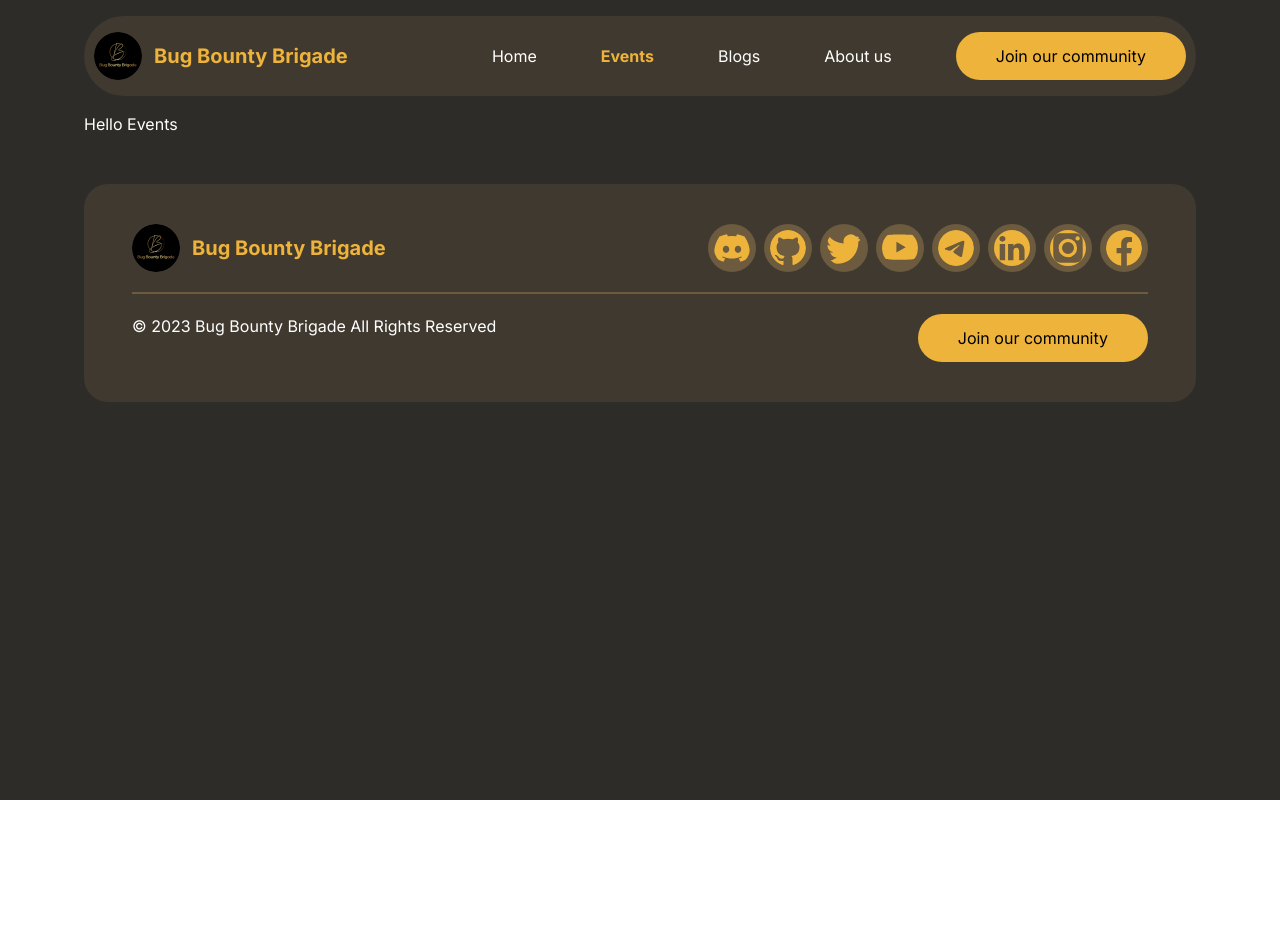
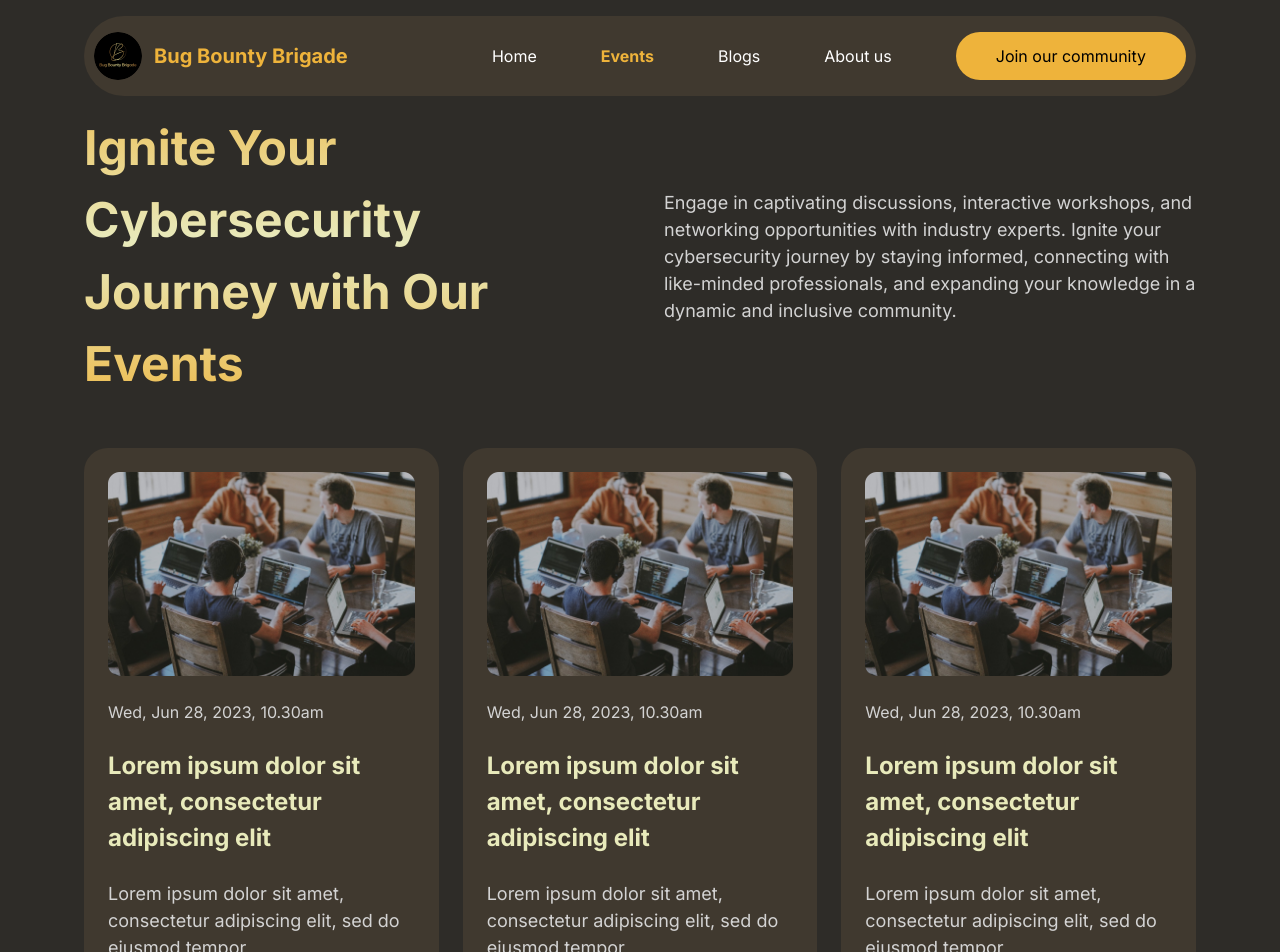
Before and after one commit to Bug-Bounty-Brigade/Bug-Bounty-Brigade-Main-Website, a Next.js app: page /events in a window 1280 px wide. Shown: the top 952 px of the page. Before the commit the page ends 800 px from the top, so only its background shows below. Built offline with nearby package versions, Linux system fonts and the light colour scheme.

Commit message:
Events page ✔️

```diff
--- a/app/events/page.tsx
+++ b/app/events/page.tsx
@@ -1,10 +1,105 @@
 import PageLayout from "@/components/PageLayout";
+import Image from "next/image";
 import React from "react";
+
+interface EventPosts {
+  image: string;
+  date: string;
+  title: string;
+  description: string;
+  attendeesCount: string;
+}
+
+const events: EventPosts[] = [
+  {
+    image: "/heroImage.png",
+    date: "Wed, Jun 28, 2023, 10.30am",
+    title: "Lorem ipsum dolor sit amet, consectetur adipiscing elit",
+    description:
+      "Lorem ipsum dolor sit amet, consectetur adipiscing elit, sed do eiusmod tempor",
+    attendeesCount: "Devon Miles | 122 attendees",
+  },
+  {
+    image: "/heroImage.png",
+    date: "Wed, Jun 28, 2023, 10.30am",
+    title: "Lorem ipsum dolor sit amet, consectetur adipiscing elit",
+    description:
+      "Lorem ipsum dolor sit amet, consectetur adipiscing elit, sed do eiusmod tempor",
+    attendeesCount: "Devon Miles | 122 attendees",
+  },
+  {
+    image: "/heroImage.png",
+    date: "Wed, Jun 28, 2023, 10.30am",
+    title: "Lorem ipsum dolor sit amet, consectetur adipiscing elit",
+    description:
+      "Lorem ipsum dolor sit amet, consectetur adipiscing elit, sed do eiusmod tempor",
+    attendeesCount: "Devon Miles | 122 attendees",
+  },
+  {
+    image: "/heroImage.png",
+    date: "Wed, Jun 28, 2023, 10.30am",
+    title: "Lorem ipsum dolor sit amet, consectetur adipiscing elit",
+    description:
+      "Lorem ipsum dolor sit amet, consectetur adipiscing elit, sed do eiusmod tempor",
+    attendeesCount: "Devon Miles | 122 attendees",
+  },
+  {
+    image: "/heroImage.png",
+    date: "Wed, Jun 28, 2023, 10.30am",
+    title: "Lorem ipsum dolor sit amet, consectetur adipiscing elit",
+    description:
+      "Lorem ipsum dolor sit amet, consectetur adipiscing elit, sed do eiusmod tempor",
+    attendeesCount: "Devon Miles | 122 attendees",
+  },
+  {
+    image: "/heroImage.png",
+    date: "Wed, Jun 28, 2023, 10.30am",
+    title: "Lorem ipsum dolor sit amet, consectetur adipiscing elit",
+    description:
+      "Lorem ipsum dolor sit amet, consectetur adipiscing elit, sed do eiusmod tempor",
+    attendeesCount: "Devon Miles | 122 attendees",
+  },
+];
 
 const Events = () => {
   return (
     <PageLayout>
-      <p>Hello Events</p>
+      <header className="flex gap-12 w-full items-center">
+        <h2 className="heading font-[700] w-full text-[48px]">
+          Ignite Your Cybersecurity Journey with Our Events
+        </h2>
+        <p className="text-[18px] font-[400] w-full text-color">
+          Engage in captivating discussions, interactive workshops, and
+          networking opportunities with industry experts. Ignite your
+          cybersecurity journey by staying informed, connecting with like-minded
+          professionals, and expanding your knowledge in a dynamic and inclusive
+          community.
+        </p>
+      </header>
+      <div className="grid grid-cols-3 gap-x-6 gap-y-12 justify-stretch w-full py-12">
+        {events.map((event, index) => (
+          <div
+            key={index}
+            className="bg-card flex flex-col rounded-[24px] p-6 gap-6"
+          >
+            <Image
+              src={event.image}
+              alt="event banner"
+              width={1000}
+              height={1000}
+              className="max-h-[14.75rem]"
+            />
+            <p className="text-color">{event.date}</p>
+            <p className="neutral text-[24px] font-[700]">{event.title}</p>
+            <p className="text-[18px] text-color">{event.description}</p>
+            <p className="text-[18px] text-color">{event.description}</p>
+            <p className="text-[18px] text-color">{event.attendeesCount}</p>
+            <button className="py-[12px] w-full font-[400] px-[40px] rounded-full text-black bg-[#EEB33B]">
+              Join our community
+            </button>
+          </div>
+        ))}
+      </div>
     </PageLayout>
   );
 };
--- a/app/page.tsx
+++ b/app/page.tsx
@@ -14,7 +14,7 @@ import {
 
 interface IconDetails {
   iconName: React.ReactNode;
-  link: String;
+  link: string;
 }
 
 const iconGroup: IconDetails[] = [
```
